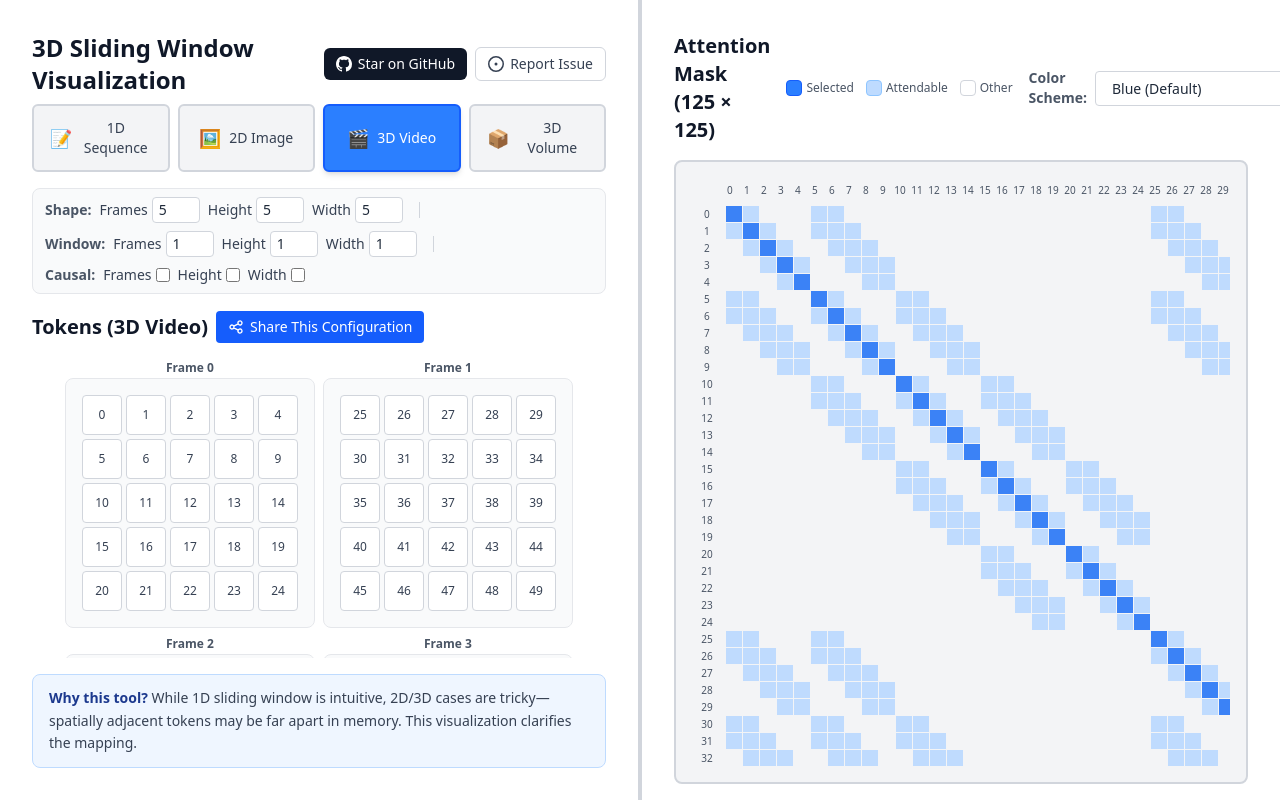
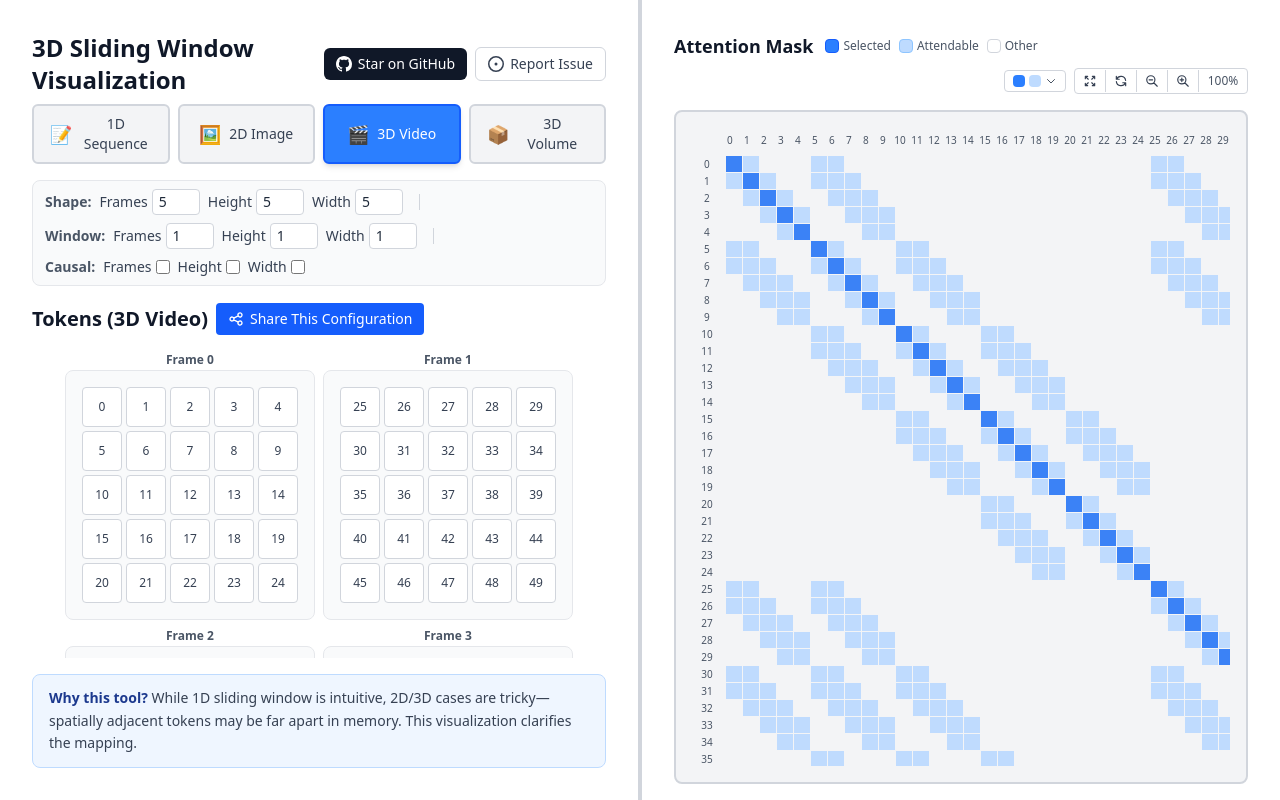
Before and after one commit to niyunsheng/sliding-window-viz-3D, a React (Vite) app: page / in a window 1280 px wide. Built offline with nearby package versions, Linux system fonts and the light colour scheme.

Commit message:
feat: Replace text controls with compact icon-based UI

```diff
--- a/src/components/SlidingWindowViz.tsx
+++ b/src/components/SlidingWindowViz.tsx
@@ -139,8 +139,10 @@ export function SlidingWindowViz() {
   const [colorScheme, setColorScheme] = useState<ColorScheme>(initialState.colorScheme)
   const [showShareToast, setShowShareToast] = useState(false)
   const [maskScale, setMaskScale] = useState(1)
+  const [showColorDropdown, setShowColorDropdown] = useState(false)
   const tokenGridRef = useRef<HTMLDivElement>(null)
   const maskContainerRef = useRef<HTMLDivElement>(null)
+  const colorDropdownRef = useRef<HTMLDivElement>(null)
 
   const actualVolumeShape: VolumeShape = useMemo(() => {
     const [d0 = 1, d1 = 1, d2 = 1] = shape.length === 1 ? [1, 1, shape[0]] : shape.length === 2 ? [1, ...shape] : shape
@@ -242,6 +244,17 @@ export function SlidingWindowViz() {
     }
   }, [selectedToken])
 
+  // Close color dropdown when clicking outside
+  useEffect(() => {
+    const handleClickOutside = (event: MouseEvent) => {
+      if (colorDropdownRef.current && !colorDropdownRef.current.contains(event.target as Node)) {
+        setShowColorDropdown(false)
+      }
+    }
+    document.addEventListener('mousedown', handleClickOutside)
+    return () => document.removeEventListener('mousedown', handleClickOutside)
+  }, [])
+
   return (
     <div
       className="w-screen h-screen flex flex-col bg-white text-gray-800 font-sans overflow-hidden"
@@ -295,7 +308,7 @@ export function SlidingWindowViz() {
                     setWindowSize(viewConfigs[mode].window)
                     setCausal(viewConfigs[mode].shape.map(() => false))
                   }}
-                  className={`flex-1 px-4 py-3 rounded-md font-medium text-sm transition-all flex items-center justify-center gap-2 ${
+                  className={`flex-1 px-4 py-2 rounded-md font-medium text-sm transition-all flex items-center justify-center gap-2 ${
                     viewMode === mode
                       ? 'bg-blue-500 text-white shadow-md border-2 border-blue-600'
                       : 'bg-gray-100 text-gray-700 hover:bg-gray-200 border-2 border-gray-300'
@@ -471,66 +484,99 @@ export function SlidingWindowViz() {
 
         {/* Right: Attention Mask */}
         <div className="flex flex-col gap-4 pt-8 px-8 pb-4 overflow-hidden" style={{ width: `${100 - leftPanelWidth}%` }}>
-          <div className="flex items-center justify-between gap-4">
-            <div className="flex items-center gap-4">
-              <h2 className="m-0 text-xl font-semibold text-gray-900">Attention Mask ({totalTokens} × {totalTokens})</h2>
-              <div className="flex items-center gap-3 text-xs">
+          <div className="flex flex-wrap items-center gap-x-4 gap-y-2">
+            <div className="flex items-center gap-3">
+              <h2 className="m-0 text-lg font-semibold text-gray-900 whitespace-nowrap">Attention Mask</h2>
+              <div className="flex items-center gap-2 text-xs">
                 <div className="flex items-center gap-1">
-                  <div className={`w-4 h-4 rounded border ${colorSchemes[colorScheme].selectedBorder} ${colorSchemes[colorScheme].selected}`}></div>
+                  <div className={`w-3.5 h-3.5 rounded border ${colorSchemes[colorScheme].selectedBorder} ${colorSchemes[colorScheme].selected}`}></div>
                   <span className="text-gray-600">Selected</span>
                 </div>
                 <div className="flex items-center gap-1">
-                  <div className={`w-4 h-4 rounded border ${colorSchemes[colorScheme].attendableBorder} ${colorSchemes[colorScheme].attendable}`}></div>
+                  <div className={`w-3.5 h-3.5 rounded border ${colorSchemes[colorScheme].attendableBorder} ${colorSchemes[colorScheme].attendable}`}></div>
                   <span className="text-gray-600">Attendable</span>
                 </div>
                 <div className="flex items-center gap-1">
-                  <div className={`w-4 h-4 rounded border ${colorSchemes[colorScheme].otherBorder} ${colorSchemes[colorScheme].other}`}></div>
+                  <div className={`w-3.5 h-3.5 rounded border ${colorSchemes[colorScheme].otherBorder} ${colorSchemes[colorScheme].other}`}></div>
                   <span className="text-gray-600">Other</span>
                 </div>
               </div>
             </div>
-            <div className="flex items-center gap-2">
-              <label className="text-sm font-semibold text-gray-600">Color Scheme:</label>
-              <select
-                value={colorScheme}
-                onChange={(e) => setColorScheme(e.target.value as ColorScheme)}
-                className="px-3 py-1.5 border border-gray-300 rounded text-sm bg-white cursor-pointer hover:border-gray-400 focus:outline-none focus:ring-2 focus:ring-blue-500"
+            <div className="flex items-center gap-2 ml-auto">
+              <div className="relative" ref={colorDropdownRef}>
+                <button
+                  onClick={() => setShowColorDropdown(!showColorDropdown)}
+                  className="flex gap-1 px-2 py-1 border border-gray-300 rounded text-xs bg-white cursor-pointer hover:border-gray-400 focus:outline-none focus:ring-2 focus:ring-blue-500"
                 >
-                {(Object.keys(colorSchemeNames) as ColorScheme[]).map((scheme) => (
-                  <option key={scheme} value={scheme}>
-                    {colorSchemeNames[scheme]}
-                  </option>
-                ))}
-              </select>
+                  <div className={`w-3 h-3 rounded ${colorSchemes[colorScheme].selected}`}></div>
+                  <div className={`w-3 h-3 rounded ${colorSchemes[colorScheme].attendable}`}></div>
+                  <svg className="w-3 h-3 text-gray-600" fill="none" stroke="currentColor" viewBox="0 0 24 24">
+                    <path strokeLinecap="round" strokeLinejoin="round" strokeWidth={2} d="M19 9l-7 7-7-7" />
+                  </svg>
+                </button>
+                {showColorDropdown && (
+                  <div className="absolute top-full mt-1 right-0 bg-white border border-gray-300 rounded shadow-lg z-50 p-1">
+                    {(Object.keys(colorSchemes) as ColorScheme[]).map((scheme) => {
+                      const colors = colorSchemes[scheme]
+                      return (
+                        <button
+                          key={scheme}
+                          onClick={() => {
+                            setColorScheme(scheme)
+                            setShowColorDropdown(false)
+                          }}
+                          className={`flex gap-1 px-2 py-1.5 rounded hover:bg-gray-100 w-full ${
+                            colorScheme === scheme ? 'bg-gray-100' : ''
+                          }`}
+                          title={colorSchemeNames[scheme]}
+                        >
+                          <div className={`w-3 h-3 rounded ${colors.selected}`}></div>
+                          <div className={`w-3 h-3 rounded ${colors.attendable}`}></div>
+                        </button>
+                      )
+                    })}
+                  </div>
+                )}
+              </div>
+              <div className="flex items-center border border-gray-300 rounded overflow-hidden bg-white">
                 <button
                   onClick={handleFitToView}
-                className="px-3 py-1.5 text-sm font-medium text-gray-700 bg-white border border-gray-300 rounded hover:bg-gray-100 hover:border-gray-400 transition-colors"
+                  className="px-2 py-1 text-gray-700 hover:bg-gray-100 transition-colors border-r border-gray-300"
                   title="Fit to view"
                 >
-                Fit
+                  <svg className="w-3.5 h-3.5" fill="none" stroke="currentColor" viewBox="0 0 24 24">
+                    <path strokeLinecap="round" strokeLinejoin="round" strokeWidth={2} d="M4 8V4m0 0h4M4 4l5 5m11-1V4m0 0h-4m4 0l-5 5M4 16v4m0 0h4m-4 0l5-5m11 5l-5-5m5 5v-4m0 4h-4" />
+                  </svg>
                 </button>
                 <button
                   onClick={handleReset}
-                className="px-3 py-1.5 text-sm font-medium text-gray-700 bg-white border border-gray-300 rounded hover:bg-gray-100 hover:border-gray-400 transition-colors"
-                title="Reset to default size"
+                  className="px-2 py-1 text-gray-700 hover:bg-gray-100 transition-colors border-r border-gray-300"
+                  title="Reset to 100%"
                 >
-                Reset
+                  <svg className="w-3.5 h-3.5" fill="none" stroke="currentColor" viewBox="0 0 24 24">
+                    <path strokeLinecap="round" strokeLinejoin="round" strokeWidth={2} d="M4 4v5h.582m15.356 2A8.001 8.001 0 004.582 9m0 0H9m11 11v-5h-.581m0 0a8.003 8.003 0 01-15.357-2m15.357 2H15" />
+                  </svg>
+                </button>
+                <button
+                  onClick={handleZoomOut}
+                  className="px-2 py-1 text-gray-700 hover:bg-gray-100 transition-colors border-r border-gray-300"
+                  title="Zoom out"
+                >
+                  <svg className="w-3.5 h-3.5" fill="none" stroke="currentColor" viewBox="0 0 24 24">
+                    <path strokeLinecap="round" strokeLinejoin="round" strokeWidth={2} d="M21 21l-6-6m2-5a7 7 0 11-14 0 7 7 0 0114 0zM13 10H7" />
+                  </svg>
                 </button>
                 <button
                   onClick={handleZoomIn}
-                className="px-3 py-1.5 text-sm font-medium text-gray-700 bg-white border border-gray-300 rounded hover:bg-gray-100 hover:border-gray-400 transition-colors"
+                  className="px-2 py-1 text-gray-700 hover:bg-gray-100 transition-colors border-r border-gray-300"
                   title="Zoom in"
                 >
-                +
+                  <svg className="w-3.5 h-3.5" fill="none" stroke="currentColor" viewBox="0 0 24 24">
+                    <path strokeLinecap="round" strokeLinejoin="round" strokeWidth={2} d="M21 21l-6-6m2-5a7 7 0 11-14 0 7 7 0 0114 0zM10 7v3m0 0v3m0-3h3m-3 0H7" />
+                  </svg>
                 </button>
-              <button
-                onClick={handleZoomOut}
-                className="px-3 py-1.5 text-sm font-medium text-gray-700 bg-white border border-gray-300 rounded hover:bg-gray-100 hover:border-gray-400 transition-colors"
-                title="Zoom out"
-              >
-                −
-              </button>
-              <span className="text-sm text-gray-600">{Math.round(maskScale * 100)}%</span>
+                <span className="px-2 py-1 text-xs text-gray-600 whitespace-nowrap min-w-[3rem] text-center">{Math.round(maskScale * 100)}%</span>
+              </div>
             </div>
           </div>
           <AttentionMaskView
```
Lines whose indentation alone changed are shown as unchanged.
